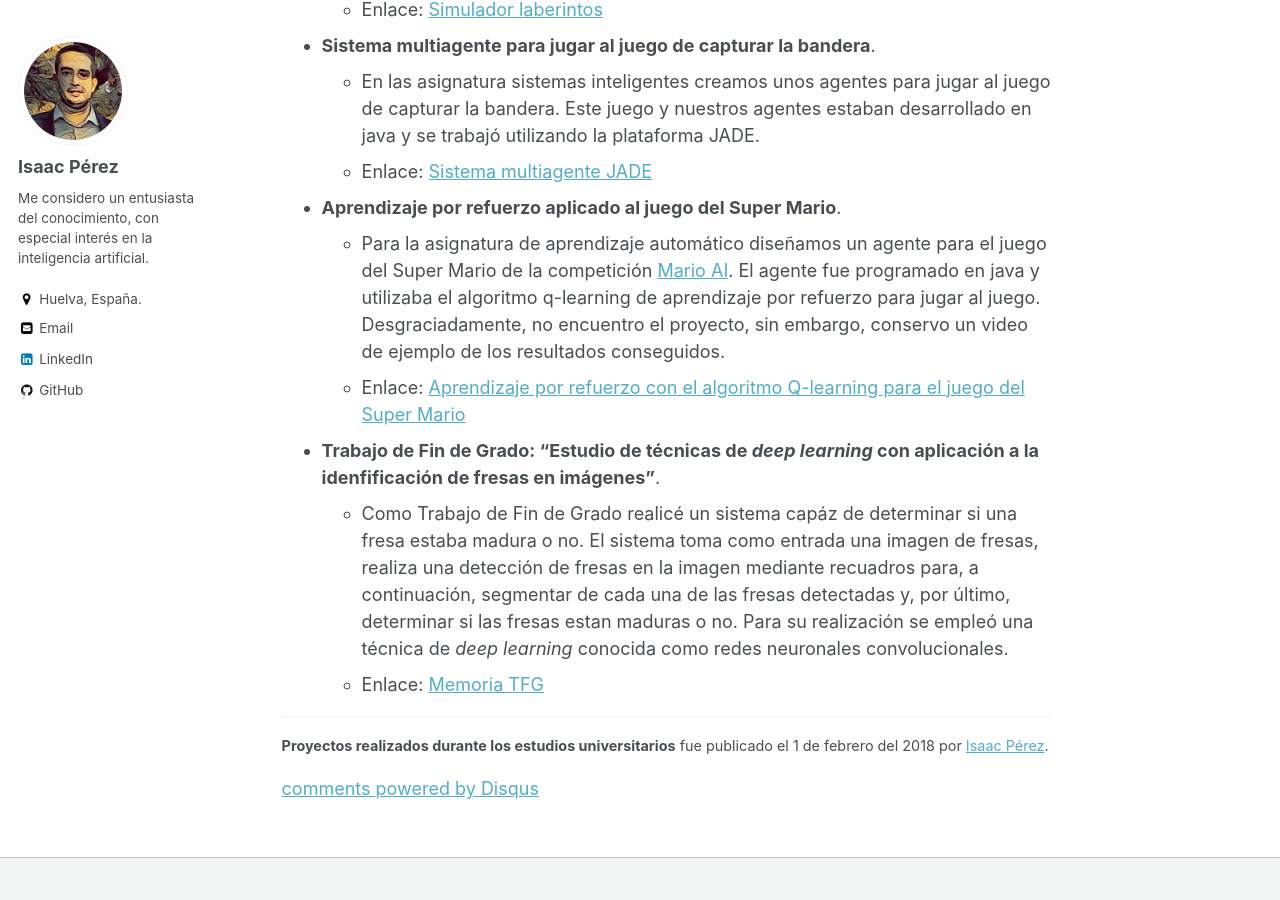
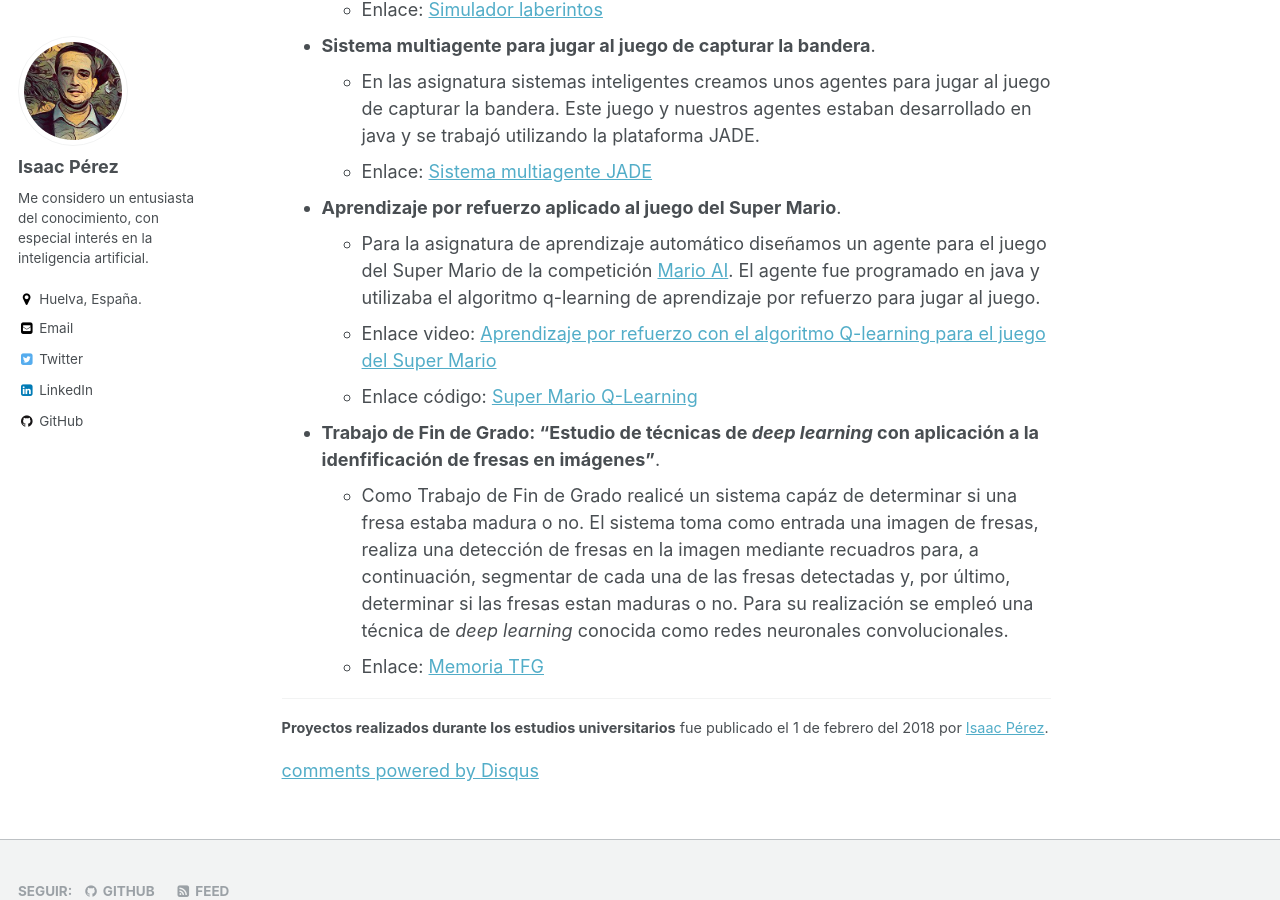
Before and after one commit to isaacperez/isaacperez.github.io, a Jekyll site: the page built from _posts/2018-02-01-Universidad.md, in a window 1280 px wide and 900 px high, scrolled down 1012 px. Built offline with Jekyll 4.4.1, drawn with Linux system fonts in a browser that asks for light colours; comment, search, counter and statistics services are not loaded.

Commit message:
Actualizacion enlace super mario uni

```diff
--- a/_config.yml
+++ b/_config.yml
@@ -101,7 +101,7 @@
   stackoverflow    : # "123456/username" (the last part of your profile url, e.g. http://stackoverflow.com/users/123456/username)
   steam            :
   tumblr           :
-  twitter          :
+  twitter          : "isaperbor"
   vine             :
   weibo            :
   xing             :
--- a/_posts/2018-02-01-Universidad.md
+++ b/_posts/2018-02-01-Universidad.md
@@ -13,15 +13,20 @@
 - **Compilador para generar jugador del juego Torcs basados en reglas**.
   - Durante la asignatura de compiladores tuvimos que diseñar un compilador desde cero que permitiese generar jugadores para el juego [Torcs](http://torcs.sourceforge.net/). Nuestro compilador transformaba una serie de reglas de conducción en código java que permitia jugar al juego siguiendo las reglas de conducción introducidas.
   - Enlace: [Compilador para Torcs](https://github.com/isaacperez/universidad/tree/master/CompiladorControladorTorcs)
+
 - **Laberinto en realidad virtual para el estudio de la orientación**.
   - En la asignatura de realidad virtual diseñamos un programa que recopilaba las rutas seguidas y donde se fijaban, en un laberinto virtual, los usuarios del sistema. Los laberintos son personalizables y se generan aleatoriamente. Fue programado en javascript haciendo uso de librerias como WebGL y es compatible con las Oculus Rift. Este trabajo se realizó para ayudar a un investigador de psicología que estaba estudiando cómo se orientan las personas.
   - Enlace: [Simulador laberintos](https://github.com/isaacperez/universidad/tree/master/Maze_Maker)
+
 - **Sistema multiagente para jugar al juego de capturar la bandera**.
   - En las asignatura sistemas inteligentes creamos unos agentes para jugar al juego de capturar la bandera. Este juego y nuestros agentes estaban desarrollado en java y se trabajó utilizando la plataforma JADE.
   - Enlace: [Sistema multiagente JADE](https://github.com/isaacperez/universidad/tree/master/sistemasMultiagentes)
+
 - **Aprendizaje por refuerzo aplicado al juego del Super Mario**.
-  - Para la asignatura de aprendizaje automático diseñamos un agente para el juego del Super Mario de la competición [Mario AI](http://www.marioai.org/). El agente fue programado en java y utilizaba el algoritmo q-learning de aprendizaje por refuerzo para jugar al juego. Desgraciadamente, no encuentro el proyecto, sin embargo, conservo un video de ejemplo de los resultados conseguidos.
-  - Enlace: [Aprendizaje por refuerzo con el algoritmo Q-learning para el juego del Super Mario](https://www.youtube.com/watch?v=j1IVecHPL-Q)
+  - Para la asignatura de aprendizaje automático diseñamos un agente para el juego del Super Mario de la competición [Mario AI](http://www.marioai.org/). El agente fue programado en java y utilizaba el algoritmo q-learning de aprendizaje por refuerzo para jugar al juego.
+  - Enlace video: [Aprendizaje por refuerzo con el algoritmo Q-learning para el juego del Super Mario](https://www.youtube.com/watch?v=j1IVecHPL-Q)
+  - Enlace código: [Super Mario Q-Learning](https://github.com/isaacperez/universidad/tree/master/SuperMario)
+
 - **Trabajo de Fin de Grado: "Estudio de técnicas de _deep learning_ con aplicación a la idenfificación de fresas en imágenes"**.
   - Como Trabajo de Fin de Grado realicé un sistema capáz de determinar si una fresa estaba madura o no. El sistema toma como entrada una imagen de fresas, realiza una detección de fresas en la imagen mediante recuadros para, a continuación, segmentar de cada una de las fresas detectadas y, por último, determinar si las fresas estan maduras o no. Para su realización se empleó una técnica de _deep learning_ conocida como redes neuronales convolucionales.
   - Enlace: [Memoria TFG](https://github.com/isaacperez/universidad/blob/master/memoriaTFG.pdf)
```
Also changed, not shown: 1 other file.
